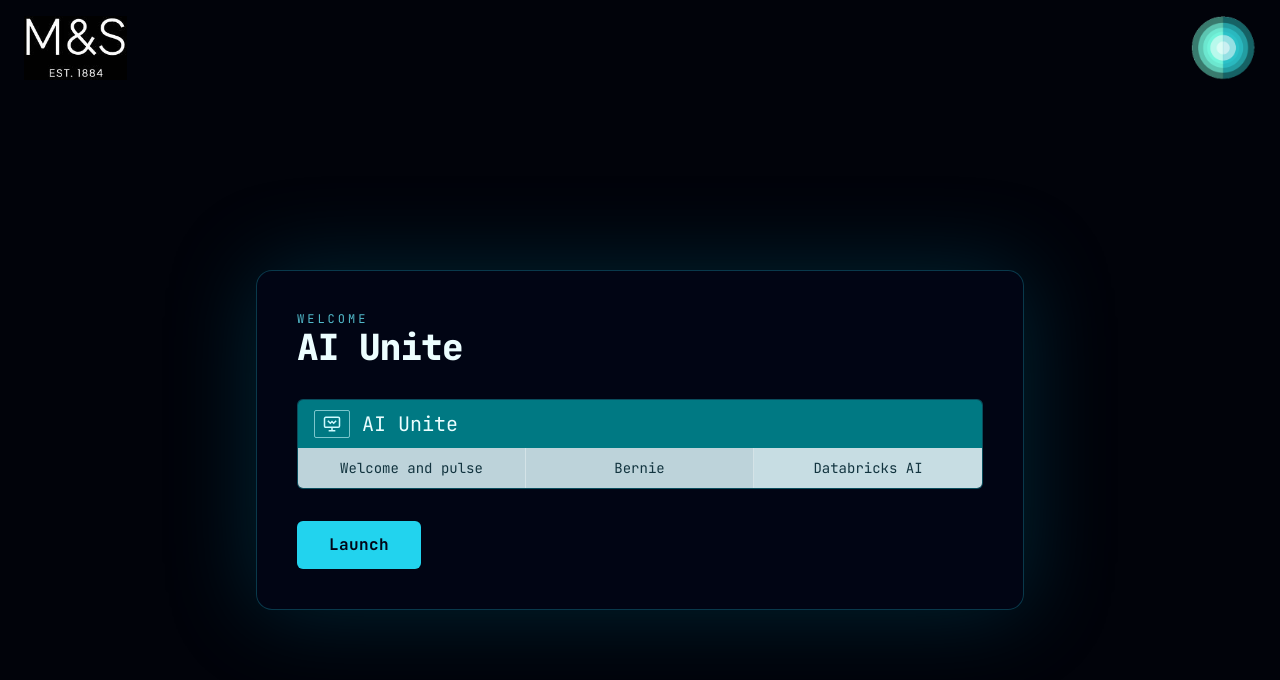
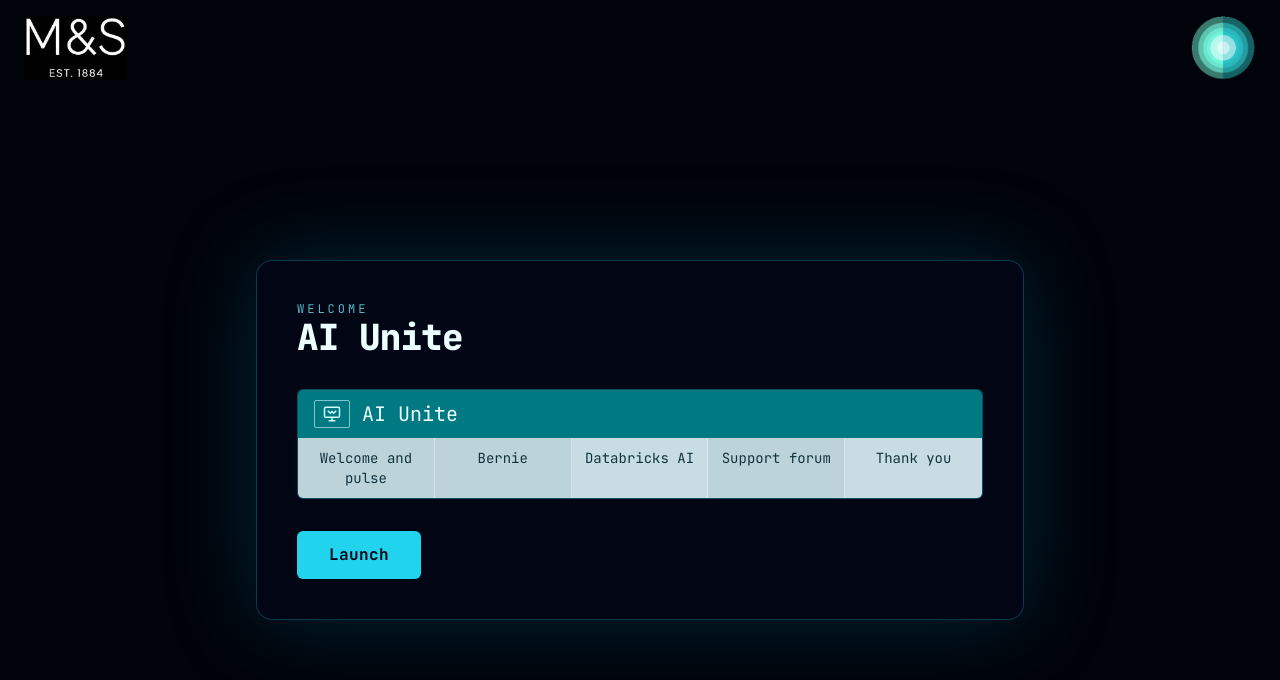
Before and after one commit to AndyMcCourt/AI_Driven_Finance_Presentation, a React (Vite) app: page / in a window 1280 px wide. Shown: the top 680 px of the page. Built offline with nearby package versions, Linux system fonts and the light colour scheme.

Commit message:
Add support forum and thank you sections

```diff
--- a/App.tsx
+++ b/App.tsx
@@ -132,12 +132,14 @@
             </div>
             <span className="text-xl font-medium">AI Unite</span>
           </div>
-          <div className="grid grid-cols-3 text-center text-[#12343f] text-sm relative">
+          <div className="grid grid-cols-5 text-center text-[#12343f] text-xs md:text-sm relative">
             <div className="bg-[#bdd3da] py-2.5 border-r border-white/35">Welcome and pulse</div>
             <div className="bg-[#bdd3da] py-2.5 border-r border-white/35">Bernie</div>
-            <div ref={aiUniteCellRef} className="bg-[#c7dde3] py-2.5 font-medium relative">
+            <div ref={aiUniteCellRef} className="bg-[#c7dde3] py-2.5 font-medium relative border-r border-white/35">
               Databricks AI
             </div>
+            <div className="bg-[#bdd3da] py-2.5 border-r border-white/35">Support forum</div>
+            <div className="bg-[#c7dde3] py-2.5 font-medium">Thank you</div>
           </div>
         </div>
 
--- a/components/GameView.tsx
+++ b/components/GameView.tsx
@@ -410,7 +410,7 @@
               <span className="w-2 h-2 bg-cyan-300 rounded-full animate-ping" />
               CURRENT OBJECTIVE
             </h3>
-            <p className="text-sm text-cyan-50/80 leading-relaxed">Move through AI Unite: welcome and pulse, Bernie with Seb Bacon, and Databricks AI.</p>
+            <p className="text-sm text-cyan-50/80 leading-relaxed">Move through AI Unite: welcome and pulse, Bernie with Seb Bacon, Databricks AI, open support forum, and thank you.</p>
           </div>
 
           <div className="flex-1 flex flex-col gap-4">
--- a/constants.tsx
+++ b/constants.tsx
@@ -39,6 +39,33 @@
       'Introduce the Databricks AI topic.',
       'Discuss practical use cases.',
       'Agree areas to investigate next.'
+    ]
+  }
+];
+
+
+const supportForumVisuals = [
+  {
+    id: 'open-support-forum-visual',
+    label: 'Open Support Forum',
+    image: 'https://images.unsplash.com/photo-1552664730-d307ca884978?auto=format&fit=crop&q=80&w=1200',
+    description: 'Open the floor for questions, ideas, support needs and shared problem solving across AI Unite.',
+    points: [
+      'Invite open questions from the room.',
+      'Surface support needs, blockers and ideas.',
+      'Agree owners for follow-ups where useful.'
+    ]
+  }
+];
+
+const thankYouVisuals = [
+  {
+    id: 'thank-you-visual',
+    label: 'Thank You',
+    image: 'https://images.unsplash.com/photo-1511988617509-a57c8a288659?auto=format&fit=crop&q=80&w=1200',
+    description: 'Close AI Unite with a simple thank you.',
+    points: [
+      'Thank you.'
     ]
   }
 ];
@@ -89,6 +116,34 @@
     icon: '🤖',
     status: 'locked',
     coordinates: { x: 75, y: 30 }
+  },
+  {
+    id: 'open-support-forum',
+    title: 'Open Support Forum',
+    strapline: 'An open space for support, questions and shared problem solving.',
+    content: 'Open the floor for the team to raise questions, support needs, blockers and ideas that would benefit from group input.',
+    bullets: [
+      'Invite questions and reflections from the room.',
+      'Discuss support needs, blockers and opportunities for collaboration.',
+      'Capture follow-ups, owners and next steps where useful.'
+    ],
+    visuals: supportForumVisuals,
+    icon: '💬',
+    status: 'locked',
+    coordinates: { x: 45, y: 78 }
+  },
+  {
+    id: 'thank-you',
+    title: 'Thank You',
+    strapline: 'Thank you.',
+    content: 'Thank you.',
+    bullets: [
+      'Thank you.'
+    ],
+    visuals: thankYouVisuals,
+    icon: '🙏',
+    status: 'locked',
+    coordinates: { x: 70, y: 72 }
   }
 ];
 
```
